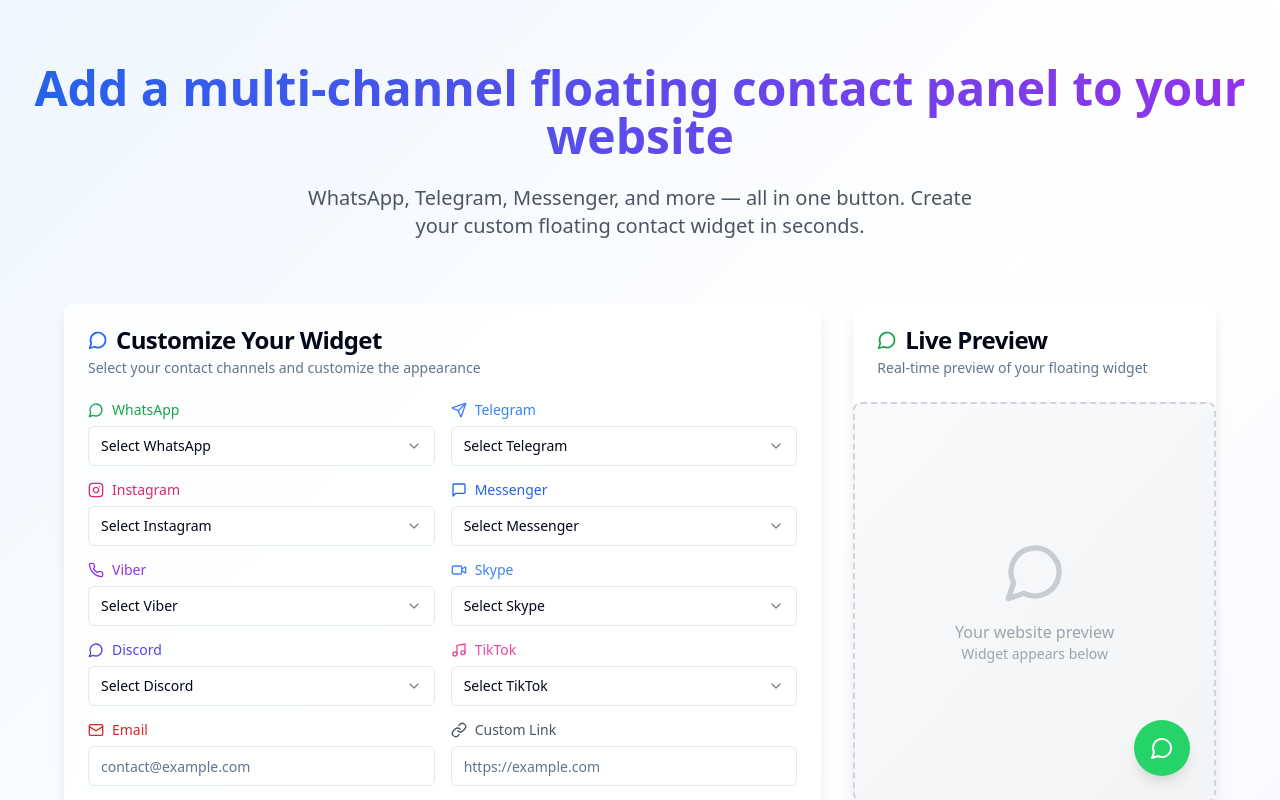
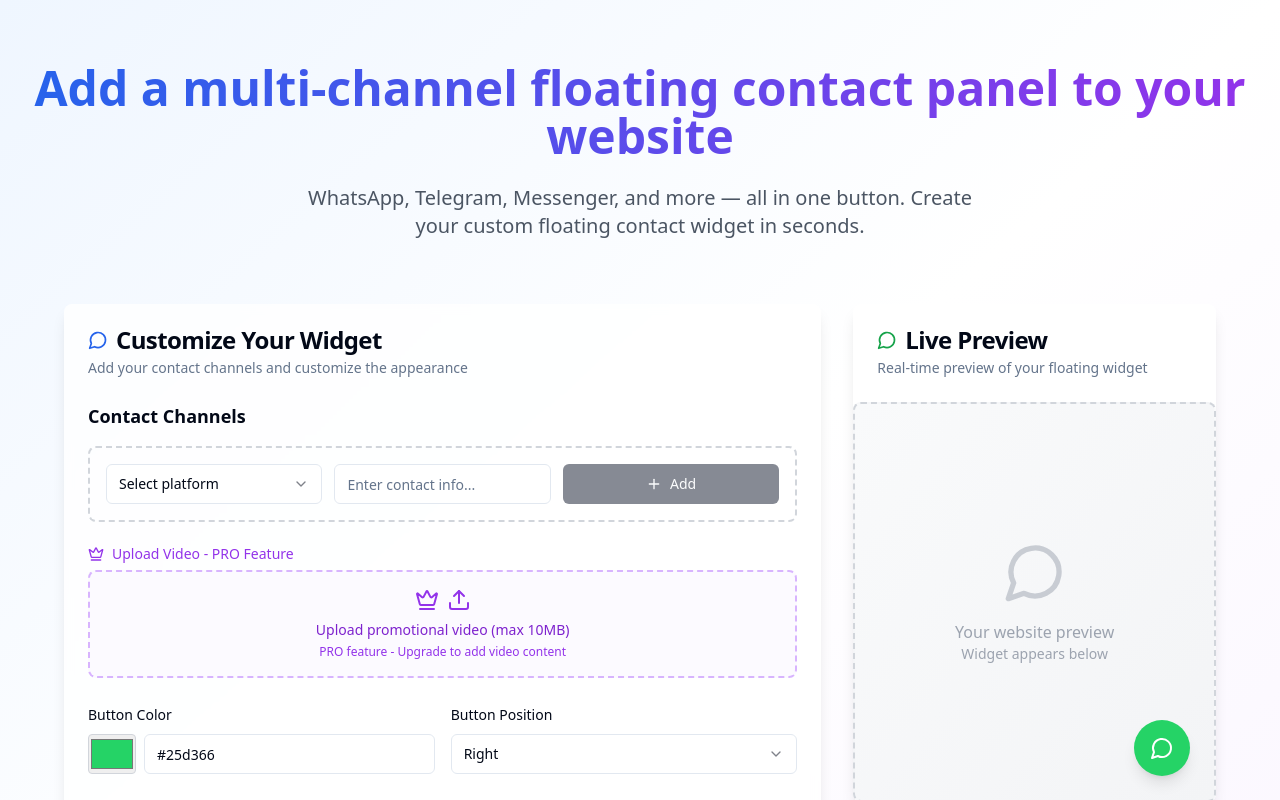
Before and after one commit to hemidirasim/float-connect-hub, a React (Vite) app: page / in a window 1280 px wide. Shown: the top 800 px of the page. Built offline with nearby package versions, Linux system fonts and the light colour scheme.

Commit message:
Refactor: Implement video display and channel selection
- Display uploaded video directly in preview.
- Auto-play video on click.
- Use a single select for all social channels.

```diff
--- a/src/pages/Index.tsx
+++ b/src/pages/Index.tsx
@@ -7,21 +7,14 @@ import { Textarea } from "@/components/ui/textarea";
 import { Card, CardContent, CardDescription, CardHeader, CardTitle } from "@/components/ui/card";
 import { Select, SelectContent, SelectItem, SelectTrigger, SelectValue } from "@/components/ui/select";
 import { Dialog, DialogContent, DialogHeader, DialogTitle, DialogTrigger } from "@/components/ui/dialog";
-import { Upload, Copy, Check, MessageCircle, Send, Instagram, Mail, Link, Video, Crown, Play, X, Phone, MessageSquare, Music } from 'lucide-react';
+import { Upload, Copy, Check, MessageCircle, Send, Instagram, Mail, Link, Video, Crown, Play, X, Phone, MessageSquare, Music, Plus, Trash2 } from 'lucide-react';
 import { toast } from "sonner";
 
 const Index = () => {
+  const [channels, setChannels] = useState<Array<{id: string, type: string, value: string, label: string}>>([]);
+  const [selectedChannelType, setSelectedChannelType] = useState('');
+  const [channelValue, setChannelValue] = useState('');
   const [formData, setFormData] = useState({
-    whatsapp: '',
-    telegram: '',
-    instagram: '',
-    messenger: '',
-    email: '',
-    customLink: '',
-    viber: '',
-    skype: '',
-    discord: '',
-    tiktok: '',
     video: null as File | null,
     buttonColor: '#25d366',
     position: 'right',
@@ -33,44 +26,18 @@ const Index = () => {
   const [showWidget, setShowWidget] = useState(true);
   const [videoModalOpen, setVideoModalOpen] = useState(false);
 
-  const platforms = {
-    whatsapp: { label: 'WhatsApp', icon: MessageCircle, color: 'text-green-600', options: [
-      { value: '+994501234567', label: '+994 50 123 45 67' },
-      { value: '+994551234567', label: '+994 55 123 45 67' },
-      { value: '+994701234567', label: '+994 70 123 45 67' },
-    ]},
-    telegram: { label: 'Telegram', icon: Send, color: 'text-blue-500', options: [
-      { value: '@example_user', label: '@example_user' },
-      { value: '@company_support', label: '@company_support' },
-      { value: '@business_account', label: '@business_account' },
-    ]},
-    instagram: { label: 'Instagram', icon: Instagram, color: 'text-pink-600', options: [
-      { value: 'https://instagram.com/example', label: '@example' },
-      { value: 'https://instagram.com/business', label: '@business' },
-      { value: 'https://instagram.com/company', label: '@company' },
-    ]},
-    messenger: { label: 'Messenger', icon: MessageSquare, color: 'text-blue-600', options: [
-      { value: 'https://m.me/example', label: 'Example Page' },
-      { value: 'https://m.me/business', label: 'Business Page' },
-      { value: 'https://m.me/support', label: 'Support Page' },
-    ]},
-    viber: { label: 'Viber', icon: Phone, color: 'text-purple-600', options: [
-      { value: 'viber://chat?number=+994501234567', label: '+994 50 123 45 67' },
-      { value: 'viber://chat?number=+994551234567', label: '+994 55 123 45 67' },
-    ]},
-    skype: { label: 'Skype', icon: Video, color: 'text-blue-500', options: [
-      { value: 'skype:example.user?chat', label: 'example.user' },
-      { value: 'skype:business.support?chat', label: 'business.support' },
-    ]},
-    discord: { label: 'Discord', icon: MessageCircle, color: 'text-indigo-600', options: [
-      { value: 'https://discord.gg/example', label: 'Example Server' },
-      { value: 'https://discord.gg/support', label: 'Support Server' },
-    ]},
-    tiktok: { label: 'TikTok', icon: Music, color: 'text-pink-500', options: [
-      { value: 'https://tiktok.com/@example', label: '@example' },
-      { value: 'https://tiktok.com/@business', label: '@business' },
-    ]}
-  };
+  const platformOptions = [
+    { value: 'whatsapp', label: 'WhatsApp', icon: MessageCircle, color: '#25d366' },
+    { value: 'telegram', label: 'Telegram', icon: Send, color: '#0088cc' },
+    { value: 'instagram', label: 'Instagram', icon: Instagram, color: '#e4405f' },
+    { value: 'messenger', label: 'Messenger', icon: MessageSquare, color: '#0084ff' },
+    { value: 'viber', label: 'Viber', icon: Phone, color: '#665cac' },
+    { value: 'skype', label: 'Skype', icon: Video, color: '#00aff0' },
+    { value: 'discord', label: 'Discord', icon: MessageCircle, color: '#5865f2' },
+    { value: 'tiktok', label: 'TikTok', icon: Music, color: '#ff0050' },
+    { value: 'email', label: 'Email', icon: Mail, color: '#ea4335' },
+    { value: 'custom', label: 'Custom Link', icon: Link, color: '#6b7280' }
+  ];
 
   const handleInputChange = (field: string, value: string) => {
     setFormData(prev => ({
@@ -92,26 +59,48 @@ const Index = () => {
     }
   };
 
+  const addChannel = () => {
+    if (selectedChannelType && channelValue.trim()) {
+      const platform = platformOptions.find(p => p.value === selectedChannelType);
+      const newChannel = {
+        id: Date.now().toString(),
+        type: selectedChannelType,
+        value: channelValue.trim(),
+        label: platform?.label || 'Custom'
+      };
+      setChannels(prev => [...prev, newChannel]);
+      setChannelValue('');
+      setSelectedChannelType('');
+      toast.success(`${platform?.label || 'Channel'} added successfully!`);
+    }
+  };
+
+  const removeChannel = (id: string) => {
+    setChannels(prev => prev.filter(channel => channel.id !== id));
+    toast.success("Channel removed");
+  };
+
   const generateCode = () => {
     const videoUrl = formData.video ? `https://yourdomain.com/uploads/${formData.video.name}` : '';
 
-    const scriptCode = `<script
-  src="https://yourdomain.com/floating.js"
-  ${formData.whatsapp ? `data-whatsapp="${formData.whatsapp}"` : ''}
-  ${formData.telegram ? `data-telegram="${formData.telegram}"` : ''}
-  ${formData.instagram ? `data-instagram="${formData.instagram}"` : ''}
-  ${formData.messenger ? `data-messenger="${formData.messenger}"` : ''}
-  ${formData.email ? `data-email="${formData.email}"` : ''}
-  ${formData.customLink ? `data-custom="${formData.customLink}"` : ''}
-  ${formData.viber ? `data-viber="${formData.viber}"` : ''}
-  ${formData.skype ? `data-skype="${formData.skype}"` : ''}
-  ${formData.discord ? `data-discord="${formData.discord}"` : ''}
-  ${formData.tiktok ? `data-tiktok="${formData.tiktok}"` : ''}
-  ${videoUrl ? `data-video="${videoUrl}"` : ''}
-  data-position="${formData.position}"
-  data-color="${formData.buttonColor}"
-  ${formData.tooltip ? `data-tooltip="${formData.tooltip}"` : ''}>
-</script>`;
+    let scriptCode = `<script src="https://yourdomain.com/floating.js"`;
+
+    channels.forEach(channel => {
+      scriptCode += `\n  data-${channel.type}="${channel.value}"`;
+    });
+
+    if (videoUrl) {
+      scriptCode += `\n  data-video="${videoUrl}"`;
+    }
+
+    scriptCode += `\n  data-position="${formData.position}"`;
+    scriptCode += `\n  data-color="${formData.buttonColor}"`;
+
+    if (formData.tooltip) {
+      scriptCode += `\n  data-tooltip="${formData.tooltip}"`;
+    }
+
+    scriptCode += `>\n</script>`;
 
     setGeneratedCode(scriptCode);
     toast.success("Code generated successfully!");
@@ -124,19 +113,40 @@ const Index = () => {
     setTimeout(() => setCopied(false), 2000);
   };
 
-  const getActiveChannels = () => {
-    const channels = [];
-    if (formData.whatsapp) channels.push({ type: 'whatsapp', value: formData.whatsapp, icon: MessageCircle, color: '#25d366' });
-    if (formData.telegram) channels.push({ type: 'telegram', value: formData.telegram, icon: Send, color: '#0088cc' });
-    if (formData.instagram) channels.push({ type: 'instagram', value: formData.instagram, icon: Instagram, color: '#e4405f' });
-    if (formData.messenger) channels.push({ type: 'messenger', value: formData.messenger, icon: MessageSquare, color: '#0084ff' });
-    if (formData.email) channels.push({ type: 'email', value: formData.email, icon: Mail, color: '#ea4335' });
-    if (formData.customLink) channels.push({ type: 'custom', value: formData.customLink, icon: Link, color: '#6b7280' });
-    if (formData.viber) channels.push({ type: 'viber', value: formData.viber, icon: Phone, color: '#665cac' });
-    if (formData.skype) channels.push({ type: 'skype', value: formData.skype, icon: Video, color: '#00aff0' });
-    if (formData.discord) channels.push({ type: 'discord', value: formData.discord, icon: MessageCircle, color: '#5865f2' });
-    if (formData.tiktok) channels.push({ type: 'tiktok', value: formData.tiktok, icon: Music, color: '#ff0050' });
-    return channels;
+  const getChannelIcon = (type: string) => {
+    const platform = platformOptions.find(p => p.value === type);
+    return platform?.icon || Link;
+  };
+
+  const getChannelColor = (type: string) => {
+    const platform = platformOptions.find(p => p.value === type);
+    return platform?.color || '#6b7280';
+  };
+
+  const getPlaceholderText = () => {
+    switch (selectedChannelType) {
+      case 'whatsapp':
+      case 'viber':
+        return '+994501234567';
+      case 'telegram':
+        return '@username';
+      case 'instagram':
+        return 'https://instagram.com/username';
+      case 'messenger':
+        return 'https://m.me/pagename';
+      case 'skype':
+        return 'username';
+      case 'discord':
+        return 'https://discord.gg/invite';
+      case 'tiktok':
+        return 'https://tiktok.com/@username';
+      case 'email':
+        return 'contact@example.com';
+      case 'custom':
+        return 'https://example.com';
+      default:
+        return 'Enter contact info...';
+    }
   };
 
   return (
@@ -163,62 +173,84 @@ const Index = () => {
                 Customize Your Widget
               </CardTitle>
               <CardDescription>
-                Select your contact channels and customize the appearance
+                Add your contact channels and customize the appearance
               </CardDescription>
             </CardHeader>
             <CardContent className="space-y-6">
-              {/* Contact Fields */}
-              <div className="grid grid-cols-1 md:grid-cols-2 gap-4">
-                {Object.entries(platforms).map(([key, platform]) => (
-                  <div key={key} className="space-y-2">
-                    <Label className={`flex items-center gap-2 ${platform.color}`}>
-                      <platform.icon className="w-4 h-4" />
-                      {platform.label}
-                    </Label>
-                    <Select
-                      value={formData[key as keyof typeof formData] as string}
-                      onValueChange={(value) => handleInputChange(key, value)}
-                    >
+              {/* Add Channel Section */}
+              <div className="space-y-4">
+                <Label className="text-lg font-semibold">Contact Channels</Label>
+
+                {/* Add New Channel */}
+                <div className="border-2 border-dashed border-gray-300 rounded-lg p-4 space-y-3">
+                  <div className="grid grid-cols-1 md:grid-cols-3 gap-3">
+                    <Select value={selectedChannelType} onValueChange={setSelectedChannelType}>
                       <SelectTrigger>
-                        <SelectValue placeholder={`Select ${platform.label}`} />
+                        <SelectValue placeholder="Select platform" />
                       </SelectTrigger>
                       <SelectContent className="bg-white">
-                        {platform.options.map((option) => (
-                          <SelectItem key={option.value} value={option.value}>
-                            {option.label}
+                        {platformOptions.map((platform) => (
+                          <SelectItem key={platform.value} value={platform.value}>
+                            <div className="flex items-center gap-2">
+                              <platform.icon className="w-4 h-4" style={{ color: platform.color }} />
+                              {platform.label}
+                            </div>
                           </SelectItem>
                         ))}
                       </SelectContent>
                     </Select>
+
+                    <Input
+                      placeholder={getPlaceholderText()}
+                      value={channelValue}
+                      onChange={(e) => setChannelValue(e.target.value)}
+                      className="md:col-span-1"
+                    />
+
+                    <Button
+                      onClick={addChannel}
+                      disabled={!selectedChannelType || !channelValue.trim()}
+                      className="flex items-center gap-2"
+                    >
+                      <Plus className="w-4 h-4" />
+                      Add
+                    </Button>
                   </div>
-                ))}
-
-                <div className="space-y-2">
-                  <Label htmlFor="email" className="flex items-center gap-2 text-red-600">
-                    <Mail className="w-4 h-4" />
-                    Email
-                  </Label>
-                  <Input
-                    id="email"
-                    type="email"
-                    placeholder="contact@example.com"
-                    value={formData.email}
-                    onChange={(e) => handleInputChange('email', e.target.value)}
-                  />
                 </div>
 
-                <div className="space-y-2">
-                  <Label htmlFor="customLink" className="flex items-center gap-2 text-gray-600">
-                    <Link className="w-4 h-4" />
-                    Custom Link
-                  </Label>
-                  <Input
-                    id="customLink"
-                    placeholder="https://example.com"
-                    value={formData.customLink}
-                    onChange={(e) => handleInputChange('customLink', e.target.value)}
-                  />
-                </div>
+                {/* Added Channels List */}
+                {channels.length > 0 && (
+                  <div className="space-y-2">
+                    <Label className="text-sm font-medium text-gray-700">Added Channels:</Label>
+                    {channels.map((channel) => {
+                      const IconComponent = getChannelIcon(channel.type);
+                      return (
+                        <div key={channel.id} className="flex items-center justify-between p-3 bg-gray-50 rounded-lg border">
+                          <div className="flex items-center gap-3">
+                            <div
+                              className="w-8 h-8 rounded-full flex items-center justify-center text-white"
+                              style={{ backgroundColor: getChannelColor(channel.type) }}
+                            >
+                              <IconComponent className="w-4 h-4" />
+                            </div>
+                            <div>
+                              <p className="font-medium text-sm">{channel.label}</p>
+                              <p className="text-xs text-gray-600 truncate max-w-[200px]">{channel.value}</p>
+                            </div>
+                          </div>
+                          <Button
+                            onClick={() => removeChannel(channel.id)}
+                            size="sm"
+                            variant="ghost"
+                            className="text-red-500 hover:text-red-700 hover:bg-red-50"
+                          >
+                            <Trash2 className="w-4 h-4" />
+                          </Button>
+                        </div>
+                      );
+                    })}
+                  </div>
+                )}
               </div>
 
               {/* Pro Video Upload */}
@@ -333,7 +365,7 @@ const Index = () => {
                   <div
                     className={`absolute bottom-6 ${formData.position === 'left' ? 'left-6' : 'right-6'} z-10`}
                   >
-                    <Dialog>
+                    <Dialog open={videoModalOpen} onOpenChange={setVideoModalOpen}>
                       <DialogTrigger asChild>
                         <button
                           className="w-14 h-14 rounded-full shadow-lg flex items-center justify-center transition-transform hover:scale-110 relative group"
@@ -353,40 +385,44 @@ const Index = () => {
                           <DialogTitle>Contact Us</DialogTitle>
                         </DialogHeader>
                         <div className="space-y-3">
-                          {getActiveChannels().map((channel, index) => {
-                            const IconComponent = channel.icon;
+                          {/* Video Section - Shows first and auto-plays */}
+                          {formData.video && (
+                            <div className="mb-4">
+                              <video
+                                className="w-full rounded-lg"
+                                controls
+                                autoPlay
+                                muted
+                                playsInline
+                              >
+                                <source src={URL.createObjectURL(formData.video)} type={formData.video.type} />
+                                Your browser does not support the video tag.
+                              </video>
+                            </div>
+                          )}
+
+                          {channels.map((channel) => {
+                            const IconComponent = getChannelIcon(channel.type);
                             return (
-                              <div key={index} className="flex items-center gap-3 p-3 rounded-lg border hover:bg-gray-50 cursor-pointer">
+                              <div key={channel.id} className="flex items-center gap-3 p-3 rounded-lg border hover:bg-gray-50 cursor-pointer">
                                 <div
                                   className="w-10 h-10 rounded-full flex items-center justify-center text-white"
-                                  style={{ backgroundColor: channel.color }}
+                                  style={{ backgroundColor: getChannelColor(channel.type) }}
                                 >
                                   <IconComponent className="w-5 h-5" />
                                 </div>
                                 <div className="flex-1">
-                                  <p className="font-medium capitalize">{channel.type}</p>
+                                  <p className="font-medium">{channel.label}</p>
                                   <p className="text-sm text-gray-600 truncate">{channel.value}</p>
                                 </div>
                               </div>
                             );
                           })}
 
-                          {formData.video && (
-                            <div className="flex items-center gap-3 p-3 rounded-lg border hover:bg-gray-50 cursor-pointer bg-purple-50">
-                              <div className="w-10 h-10 rounded-full bg-purple-600 flex items-center justify-center text-white">
-                                <Play className="w-5 h-5" />
-                              </div>
-                              <div className="flex-1">
-                                <p className="font-medium text-purple-700">Watch Video</p>
-                                <p className="text-sm text-purple-600">{formData.video.name}</p>
-                              </div>
-                            </div>
-                          )}
-
-                          {getActiveChannels().length === 0 && !formData.video && (
+                          {channels.length === 0 && !formData.video && (
                             <div className="text-center py-8 text-gray-500">
                               <MessageCircle className="w-8 h-8 mx-auto mb-2 opacity-50" />
-                              <p className="text-sm">No contact channels selected</p>
+                              <p className="text-sm">No contact channels added yet</p>
                             </div>
                           )}
                         </div>
```
